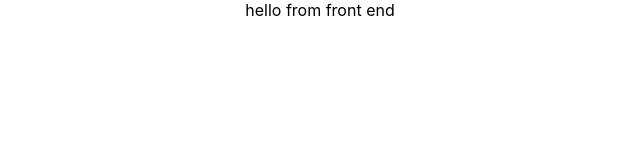
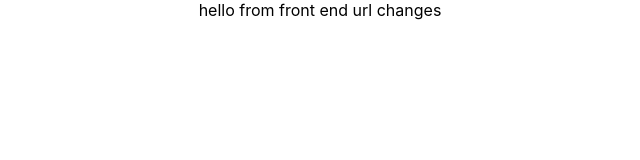
Before and after one commit to anilkumar72/blockdeals, a React (Create React App) app in the folder frontend/: page / in a window 1280 px wide. Shown: the top 160 px of the page, without its empty margins (320-960 px from the left). Built offline with nearby package versions, Linux system fonts and the light colour scheme; no server answers.

Commit message:
domains changed

```diff
--- a/frontend/src/App.js
+++ b/frontend/src/App.js
@@ -21,7 +21,7 @@ function App() {
     }, []);
 
     return (<div className="App">
-        hello from front end
+        hello from front end url changes
             {messages && <p>{JSON.stringify(messages)}</p>}
         </div>);
 }
```
Also changed, not shown: 1 other file (tests, documents, lock files or other folders).
